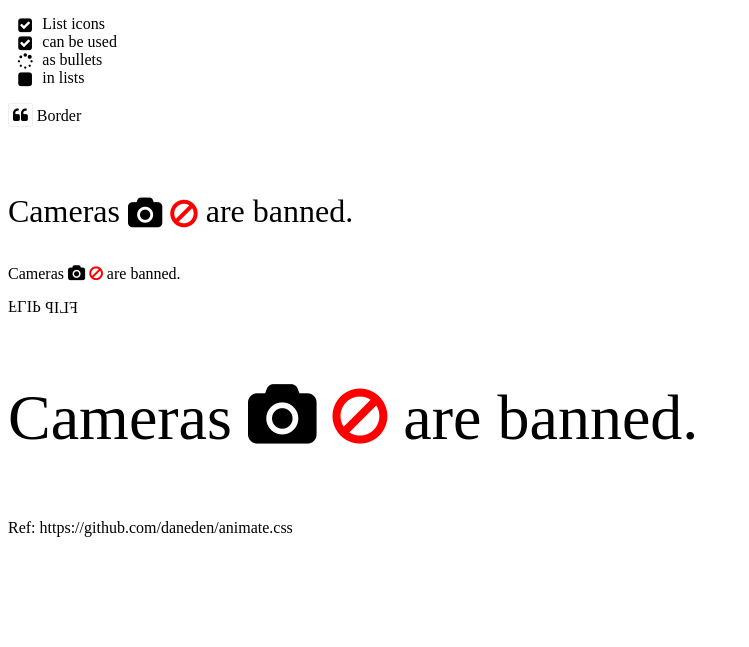
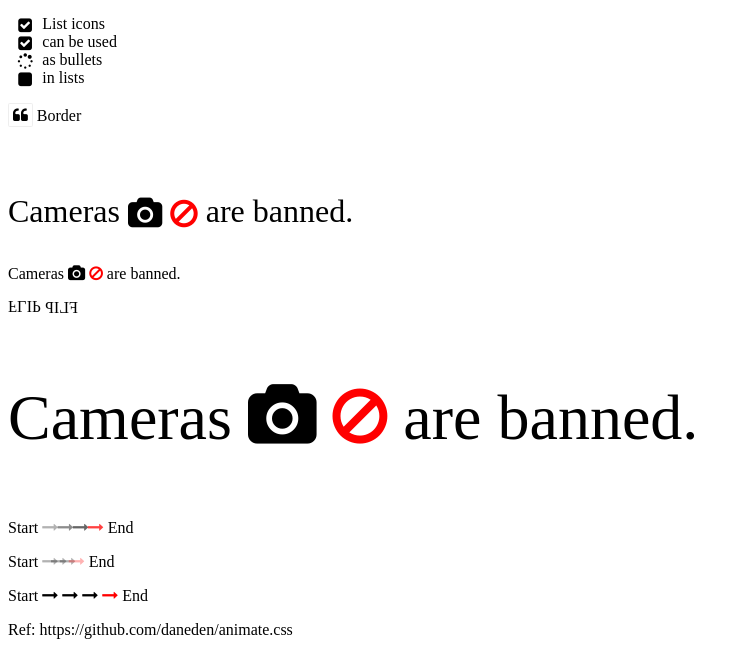
Before and after one commit to amitguptagwl/tag-based-styler, a plain HTML site: page index.html in a window 1280 px wide. Shown: the part 591-1238 px from the top of the page, without its empty margins (0-749 px from the left). Before the commit the page ends 1136 px from the top, so only its background shows below. Drawn offline with nearby package versions, Linux system fonts and the light colour scheme.

Commit message:
implement stacking effect

```diff
--- a/index.html
+++ b/index.html
@@ -118,6 +118,52 @@ are banned.
 are banned.
 </p>
 
+<!-- <p>
+	Start<span class="ds_stack" style="display: inline-block;
+    position: relative;">
+		<i class="fa fa-long-arrow-right" style="position: absolute; opacity: 0.2;"></i>
+		<span class="ds_stack" style="display: inline-block;
+    position: relative;">
+		<i class="fa fa-long-arrow-right" style="position: absolute; opacity: 0.4;  margin-left: 0.3em"></i>
+		<span class="ds_stack" style="display: inline-block;
+    position: relative;">
+			<i class="fa fa-long-arrow-right" style="position: absolute; opacity: 0.6;  margin-left: 0.6em"></i>
+			<i class="fa fa-long-arrow-right red" style="opacity: 1;  margin-left: 0.9em"></i>
+		</span>
+		</span>
+	</span>End
+</p> -->
+
+<p>
+	Start
+	<span class="ds_stack" pull="30" opacity="0.3,1">
+		<i class="fa fa-long-arrow-right ds_i"></i>
+		<i class="fa fa-long-arrow-right ds_i"></i>
+		<i class="fa fa-long-arrow-right ds_i"></i>
+		<i class="fa fa-long-arrow-right red ds_i"></i>
+	</span>
+	End
+</p>
+
+<p>
+	Start
+	<span class="ds_stack" pull="70" opacity="0.3">
+		<i class="fa fa-long-arrow-right ds_i"></i>
+		<i class="fa fa-long-arrow-right ds_i"></i>
+		<i class="fa fa-long-arrow-right ds_i"></i>
+		<i class="fa fa-long-arrow-right red ds_i"></i>
+	</span>
+	End
+</p>
+
+<p>
+	Start
+	<i class="fa fa-long-arrow-right" ></i>
+	<i class="fa fa-long-arrow-right"></i>
+	<i class="fa fa-long-arrow-right"></i>
+	<i class="fa fa-long-arrow-right red"></i>
+	End
+</p>
 
 
 Ref:
@@ -166,10 +212,41 @@ https://github.com/daneden/animate.css
 		}
 	}
 
+	$.fn.ds_stack = function(){
+		//get the list of elements with class ds_i
+		var el= $(this);
+		for(i =0; i< el.length; i++){
+			var p = $(el[i]);
+			var pullV = p.attr("pull");
+			//p.attr("letter-spacing");
+			var op = p.attr("opacity");
+			var cArr = p.children();
+			var m = -0.01*pullV;
+			for(k =1; k< cArr.length; k++){
+				$(cArr[k]).css("margin-left",m+"em");
+			}
+
+			if(op){
+				var avg = 0;
+				var startO= 0;
+				if(op.indexOf(",") > -1){
+					op=op.split(",");
+					startO=Number(op[0]);
+					avg = (startO+Number(op[0]))/cArr.length;
+				}else{
+					startO = Number(op);
+				}
+				for(j =0; j< cArr.length; j++){
+					$(cArr[j]).css("opacity",startO+avg*j);
+				}
+			}
+		}
+	}
 
 
 	$(document).ready(() => {
 		$("body").ds_update();
+		$(".ds_stack").ds_stack();
 	});
 </script>
 </body>
```
